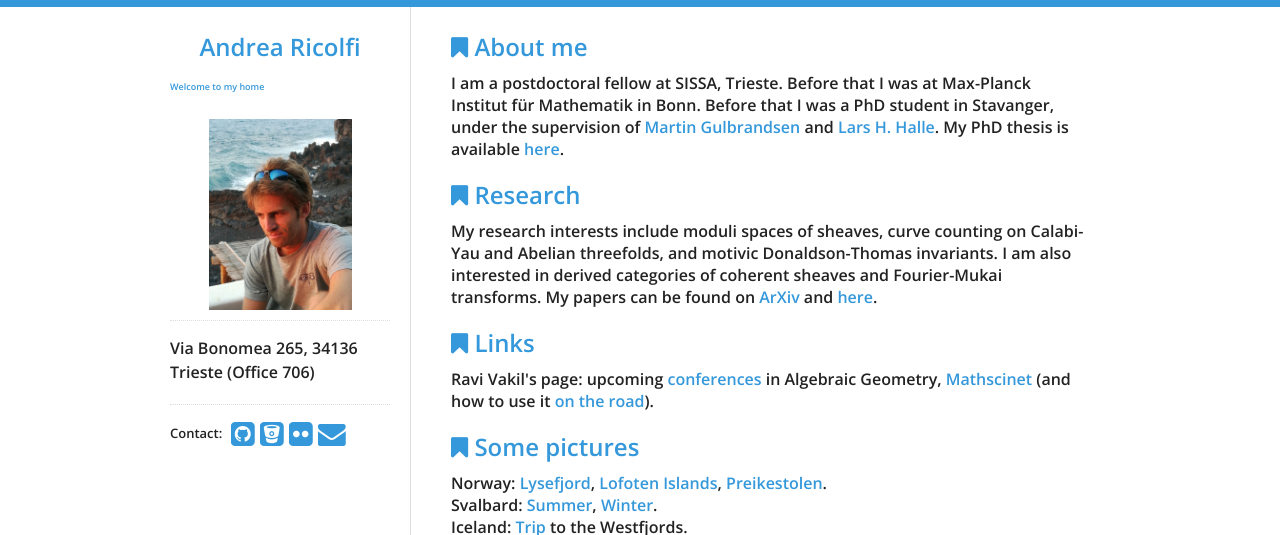
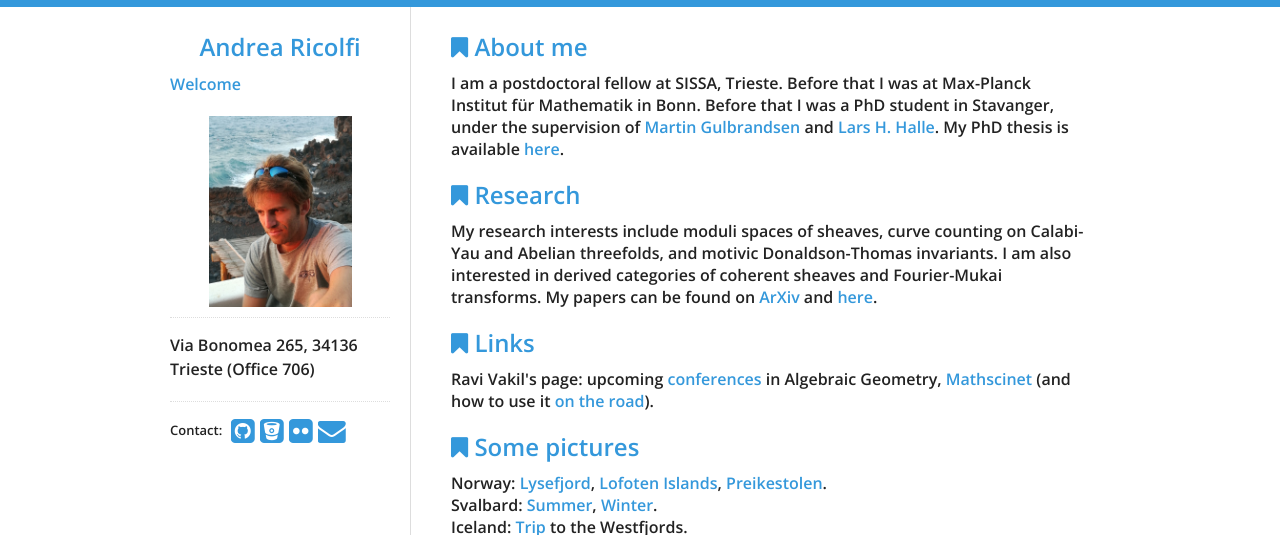
Before and after one commit to atricolfi/atricolfi.github.io, a Jekyll site: the page built from index.html, in a window 1280 px wide. Shown: the top 535 px of the page. Built offline with Jekyll 4.4.1, drawn with Linux system fonts in a browser that asks for light colours.

Commit message:
Update sidebar.html

```diff
--- a/_includes/sidebar.html
+++ b/_includes/sidebar.html
@@ -1,6 +1,6 @@
 <nav>
   <h2><a href="/">{{ site.data.theme.name }}</a></h2>
-  <a href=kowalski.html><p align=”center”><span style="font-size:9px"> Welcome to my home </span></p></a>
+  <a href=kowalski.html><p align=”center”>Welcome</p></a>
   <a href="/">
     {% if site.data.theme.social.gravatar %}
     <img src="http://www.gravatar.com/avatar/{{ site.data.theme.social.gravatar }}?s=200" id="gravatar" alt="My photo"/>
```
